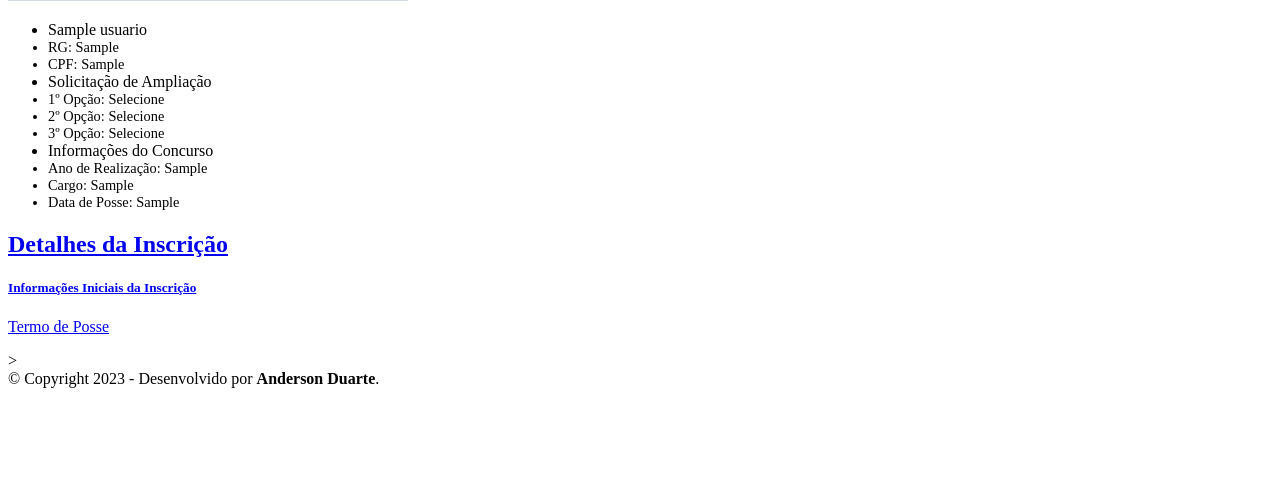
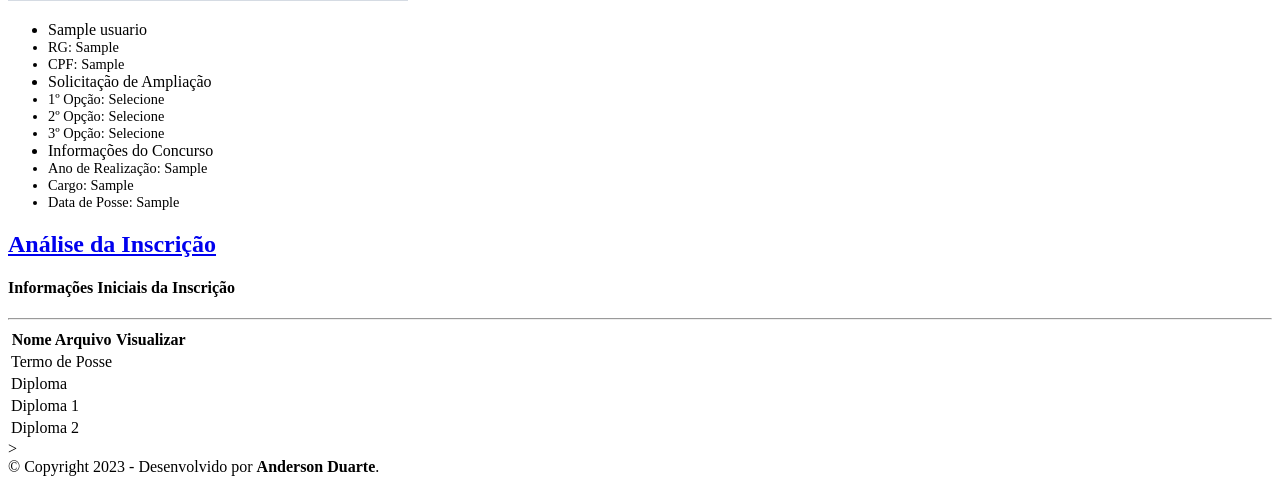
Before and after one commit to andersonduarte01/ampliacao, a Django app: page /inscricao/1/resultado_da_analise in a window 1280 px wide. Shown: the part 503-987 px from the top of the page. Before the commit the page ends 891 px from the top, so only its background shows below. Run offline with Django 4.2, Linux system fonts and the light colour scheme; a user stored in the database is signed in; tables that the repository leaves empty hold one stand-in row (values such as "Sample post"); grey boxes marked "Sample" are stand-in pictures; some libraries are stand-ins or nearby versions.

Commit message:
foto correcao

```diff
--- a/apps/inscricao/models.py
+++ b/apps/inscricao/models.py
@@ -81,6 +81,10 @@ class Inscricao(models.Model):
         return cls.objects.filter(concluido=True)
 
     @classmethod
+    def inscricoes_incompletas(cls):
+        return cls.objects.filter(concluido=False)
+
+    @classmethod
     def inscricoes_analisadas(cls):
         return cls.objects.filter(analisado=True)
 
@@ -139,5 +143,5 @@ class Resultado(models.Model):
         ('Negado', 'Negado')
     ]
     inscricao = models.OneToOneField(Inscricao, verbose_name='Resultado da Inscrição', on_delete=models.CASCADE)
-    resultado = models.CharField(verbose_name='Resultado', max_length=30, choices=RESULTADO, default='')
+    resultado = models.CharField(verbose_name='Resultado', max_length=30, choices=RESULTADO, default='Selecione')
     comentario = models.TextField(null=True, blank=True, verbose_name='Adicionar Comentário')
--- a/apps/inscricao/templates/inscricao/resultado.html
+++ b/apps/inscricao/templates/inscricao/resultado.html
@@ -3,6 +3,7 @@
 {% load django_bootstrap5 %}
 {% block titulo %}Analise da Inscrição{% endblock %}
 {% block conteudo %}
+{% if user.is_administrator %}
 <main id="main">
   <section id="blog" class="blog">
     <div class="container" data-aos="fade-up">
@@ -20,9 +21,9 @@
                 <li class="list-group-item" style="font-size: 0.9rem;"><span class="fw-bold">RG:</span> {{professor.rg}}</li>
                 <li class="list-group-item" style="font-size: 0.9rem;"><span class="fw-bold">CPF: </span>{{professor.cpf}}</li>
                 <li class="list-group-item fw-bold text-primary">Solicitação de Ampliação</li>
-                <li class="list-group-item" style="font-size: 0.9rem;"><span class="fw-bold">1º Opção: </span>{{professor.inscricao.opcao1}}</li>
-                <li class="list-group-item" style="font-size: 0.9rem;"><span class="fw-bold">2º Opção: </span>{{professor.inscricao.opcao2}}</li>
-                <li class="list-group-item" style="font-size: 0.9rem;"><span class="fw-bold">3º Opção: </span>{{professor.inscricao.opcao3}}</li>
+                <li class="list-group-item" style="font-size: 0.9rem;"><span class="fw-bold">1º Opção: </span>{% if professor.inscricao.opcao1 != None%}{{professor.inscricao.opcao1}}{% else %}{% endif %}</li>
+                <li class="list-group-item" style="font-size: 0.9rem;"><span class="fw-bold">2º Opção: </span>{% if professor.inscricao.opcao2 != None%}{{professor.inscricao.opcao2}}{% else %}{% endif %}</li>
+                <li class="list-group-item" style="font-size: 0.9rem;"><span class="fw-bold">3º Opção: </span>{% if professor.inscricao.opcao3 != None%}{{professor.inscricao.opcao3}}{% else %}{% endif %}</li>
                 <li class="list-group-item fw-bold text-primary">Informações do Concurso</li>
                 <li class="list-group-item" style="font-size: 0.9rem;"><span class="fw-bold">Ano de Realização: </span>{{professor.inscricao.concurso.realizacao}}</li>
                 <li class="list-group-item" style="font-size: 0.9rem;"><span class="fw-bold">Cargo: </span>{{professor.inscricao.concurso.area}}</li>
@@ -35,14 +36,68 @@
 
           <article class="entry entry-single">
             <h2 class="entry-title text-center">
-               <a href="#">Detalhes da Inscrição</a>
+               <a href="#">Análise da Inscrição</a>
             </h2>
           </article>
           <article class="entry entry-single">
-            <h5>
-               <a href="{{professor.inscricao.nomeacao.url}}" target="_blank">Informações Iniciais da Inscrição</a>
-            </h5>
-            <p class="text-danger"><a href="#">Termo de Posse</a></p>
+            <h4 class="text-center">
+               Informações Iniciais da Inscrição
+            </h4>
+            <hr>
+            <table class="table table-hover">
+              <thead>
+                <tr>
+                  <th scope="col" style="font-weight:600;" class="text-center">Nome Arquivo</th>
+                  <th scope="col" style="font-weight:600;" class="text-center">Visualizar</th>
+                </tr>
+              </thead>
+              <tbody>
+                <tr>
+                  <td>Termo de Posse</td>
+                  <td class="text-center">
+                    <a href="{{professor.inscricao.nomeacao.url}}" target="_blank">
+                      <i class="bi bi-file-earmark-pdf"></i>
+                    </a>
+                  </td>
+                </tr>
+                <tr>
+                  <td>Diploma</td>
+                  <td class="text-center">
+                    <a href="{{professor.inscricao.diploma.url}}" target="_blank">
+                      <i class="bi bi-file-earmark-pdf"></i>
+                    </a>
+                  </td>
+                </tr>
+                <tr>
+                  {% if professor.inscricao.diploma1.url != None %}
+                  <td>Diploma 1 </td>
+                  <td class="text-center">
+                    <a href="{{professor.inscricao.diploma1.url}}" target="_blank">
+                      <i class="bi bi-file-earmark-pdf"></i>
+                    </a>
+                  </td>
+                  </a>
+                {% else %}
+                {% endif %}
+
+                </tr>
+                <tr>
+                  {% if professor.inscricao.diploma2.url != None %}
+                  <td>Diploma 2 </td>
+                  <td class="text-center">
+                    <a href="{{professor.inscricao.diploma2.url}}" target="_blank">
+                      <i class="bi bi-file-earmark-pdf"></i>
+                    </a>
+                  </td>
+                  </a>
+                {% else %}
+                {% endif %}
+
+                </tr>
+
+              </tbody>
+            </table>
+
           </article>
         </div><!-- End blog entries list -->
 
@@ -53,4 +108,6 @@
     </div>
   </section>
 </main>
+{% else %}
+{% endif %}
 {% endblock %}
--- a/apps/professor/models.py
+++ b/apps/professor/models.py
@@ -1,12 +1,22 @@
+import uuid
+
 from django.db import models
 from ..core.models import Usuario
 from cpf_field.models import CPFField
 from stdimage import StdImageField
+import os
 # Create your models here.
 
+def arquivo_foto(instance, filename):
+    if filename:
+        ext = filename.split('.')[-1]  # Obtém a extensão do arquivo original
+        random_name = str(uuid.uuid4())  # Gera um nome aleatório
+        new_filename = f"{random_name}.{ext}"  # Cria o novo nome do arquivo
+        return os.path.join('Imagens/perfil', new_filename)
+    return filename  # Retorna o nome original se for None
 
 class Professor(Usuario):
-    foto = StdImageField(upload_to='Imagens/perfil',
+    foto = StdImageField(upload_to=arquivo_foto,
                          variations={'thumbnail': {'width': 300, 'height': 400}})
     lotado = models.CharField(verbose_name='Escola', max_length=120, help_text='Escola em que esta lotado')
     data_nascimento = models.CharField(verbose_name='Data de Nascimento', null=True, blank=True, help_text='dd/mm/aaaa', max_length=12)
--- a/apps/professor/templates/professor/painel.html
+++ b/apps/professor/templates/professor/painel.html
@@ -24,7 +24,7 @@
                   <a href="{% url 'professor:concl_list' %}">Inscrições Analisadas</a>
                 </li>
                 <li class="list-group-item list-group-item-action">
-                  <a href="{% url 'professor:pend_list' %}">Inscrições Pendentes</a>
+                  <a href="{% url 'professor:incompletas_list' %}">Inscrições Incompletas</a>
                 </li>
                 <li class="list-group-item list-group-item-action">
                   <a href="{% url 'professor:prof_list' %}">Professores cadastrados</a>
--- a/apps/professor/urls.py
+++ b/apps/professor/urls.py
@@ -14,4 +14,5 @@ urlpatterns = [
     path('lista_inscricoes/', views.InscricoesList.as_view(), name='insc_list'),
     path('inscricoes_pendentes/', views.InscricoesPendentes.as_view(), name='pend_list'),
     path('inscricoes_analisadas/', views.InscricoesAnalisadas.as_view(), name='concl_list'),
+    path('inscricoes_incompletas/', views.InscricoesIncompletas.as_view(), name='incompletas_list'),
 ]
```
Also changed, not shown: apps/professor/templates/professor/inscricoes_incompletas.html (added, +49 -0 lines), apps/professor/views.py (+9 -0 lines).
